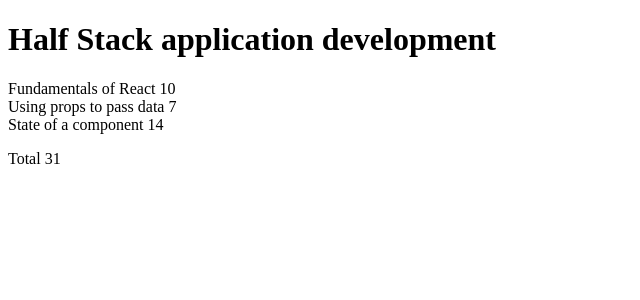
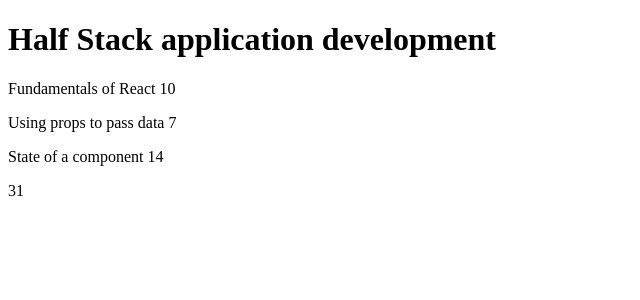
Before and after one commit to Mike-ops273/fullstack-part1-new, a JavaScript app in the folder courseinfo/: page / in a window 1280 px wide. Shown: the top 300 px of the page, without its empty margins (0-640 px from the left). Built offline with nearby package versions, Linux system fonts and the light colour scheme.

Commit message:
best solution so far

```diff
--- a/courseinfo/src/App.js
+++ b/courseinfo/src/App.js
@@ -1,26 +1,6 @@
-const Header = (props) => {
-  return (
-    <div>
-      <h1>{props.course}</h1>
-    </div>
-  );
-};
-
-const Content = (props) => {
-  return <div>{props.contents}</div>;
-};
-
-const Total = (props) => {
-  return (
-    <div>
-      <p>Total {props.total}</p>
-    </div>
-  );
-};
-
 const App = () => {
-  //kaikki data
-  const course = "Half Stack application development";
+  //all data
+  const course = "Half Stack application development ";
   const part1 = "Fundamentals of React ";
   const exercises1 = 10;
   const part2 = "Using props to pass data ";
@@ -31,12 +11,42 @@
   return (
     <div>
       <Header course={course} />
-      <Content contents={part1 + exercises1} />
-      <Content contents={part2 + exercises2} />
-      <Content contents={part3 + exercises3} />
+      <Content content={part1 + exercises1} />
+      <Content content={part2 + exercises2} />
+      <Content content={part3 + exercises3} />
       <Total total={exercises1 + exercises2 + exercises3} />
     </div>
   );
 };
 
+//my components
+const Header = (props) => {
+  return (
+    <div>
+      <h1>{props.course}</h1>
+    </div>
+  );
+};
+const Content = (props) => {
+  return (
+    <div>
+      <Part stuff={props.content} />
+    </div>
+  );
+};
+const Part = (props) => {
+  return (
+    <div>
+      <p>{props.stuff}</p>
+    </div>
+  );
+};
+const Total = (props) => {
+  return (
+    <div>
+      <p>{props.total}</p>
+    </div>
+  );
+};
+
 export default App;
```
Also changed, not shown: courseinfo/src/index.js (+3 -6 lines), 2 other files (tests, documents, lock files or other folders).
